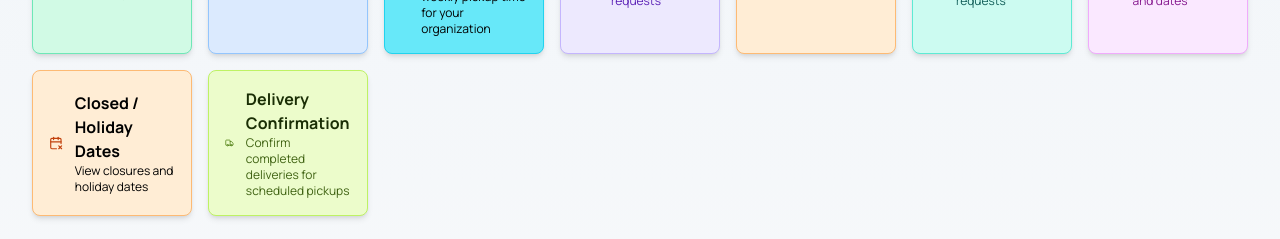
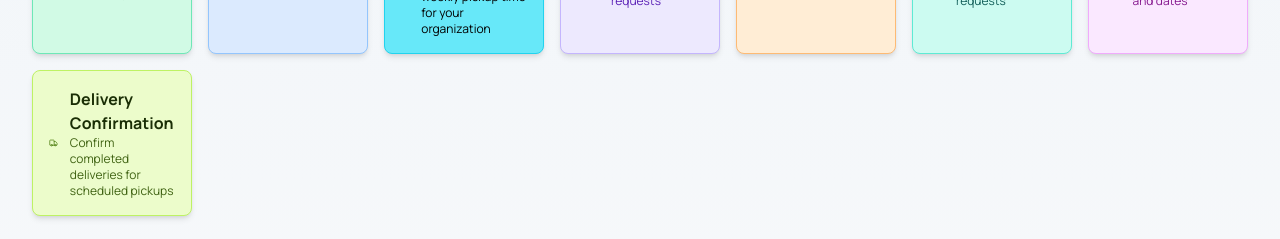
Before and after one commit to mephrem11/webportal493, a React (Vite) app: page /portal in a window 1280 px wide. Shown: the part 237-476 px from the top of the page. Built offline with nearby package versions, Linux system fonts and the light colour scheme; no server answers; sample sign-in values are in the browser's storage.

Commit message:
Remove Closed/Holiday Dates tab from partner portal

```diff
--- a/src/pages/CharityPortalSimple.tsx
+++ b/src/pages/CharityPortalSimple.tsx
@@ -1,7 +1,7 @@
 import { useState, useEffect, useCallback, useMemo } from "react";
 import { useNavigate, Link } from "react-router-dom";
 import { useSimpleAuth } from "../contexts/SimpleAuthContext";
-import { Package, FileText, Calendar, MessageSquare, Truck, Search, ChevronLeft, ChevronRight, Repeat, CalendarX2 } from "lucide-react";
+import { Package, FileText, Calendar, MessageSquare, Truck, Search, ChevronLeft, ChevronRight, Repeat } from "lucide-react";
 import { triggerGoogleSheetsSync } from "../utils/googleSheetsSync";
 import { INVENTORY_CATEGORIES } from "../constants/inventory";
 
@@ -407,17 +407,6 @@ export function CharityPortalSimple() {
           </Link>
 
           <Link
-            to="/closed-dates"
-            className="flex items-center gap-3 rounded-lg border border-orange-300 bg-orange-100 p-4 text-orange-950 shadow-md transition-all hover:-translate-y-0.5 hover:bg-orange-200 hover:shadow-lg"
-          >
-            <CalendarX2 size={24} className="text-orange-700" />
-            <div>
-              <div className="font-semibold text-black">Closed / Holiday Dates</div>
-              <div className="text-xs text-black">View closures and holiday dates</div>
-            </div>
-          </Link>
-
-          <Link
             to="/delivery-confirmations"
             className="flex items-center gap-3 rounded-lg border border-lime-300 bg-lime-100 p-4 text-lime-950 shadow-md transition-all hover:-translate-y-0.5 hover:bg-lime-200 hover:shadow-lg"
           >
```
